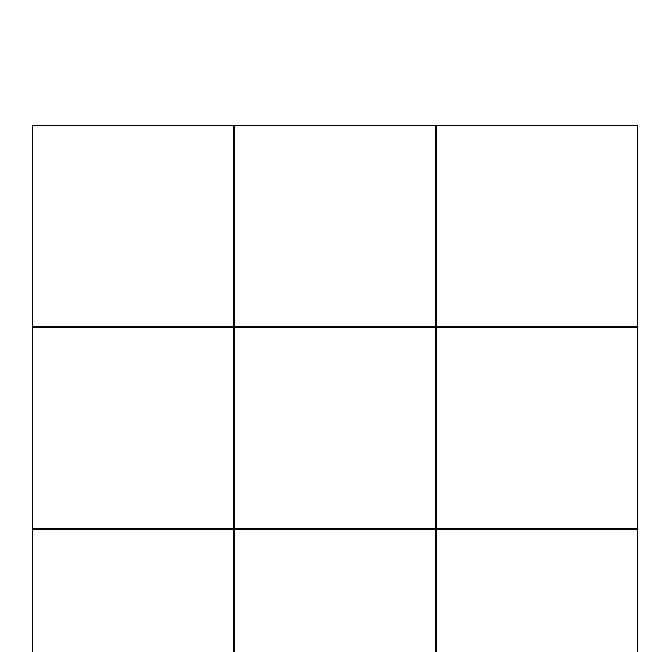
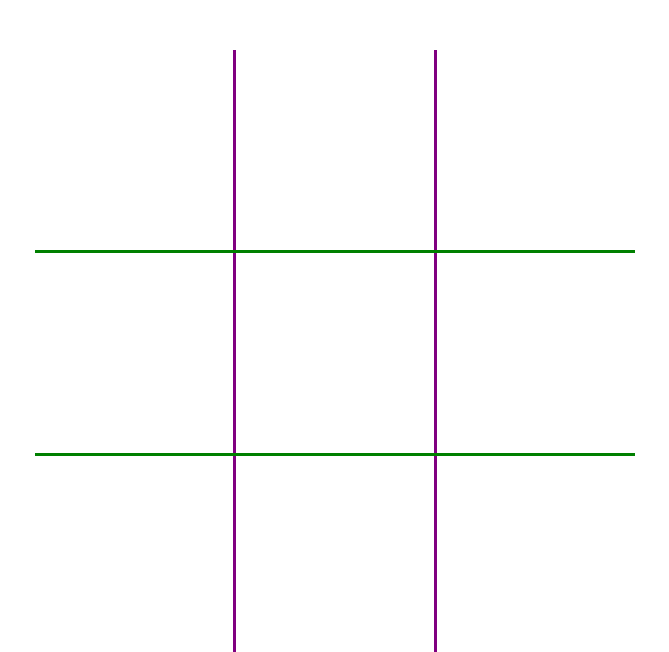
Before and after one commit to xu-ashley/tic-tac-toe, a plain HTML site: page index.html in a window 1280 px wide. Shown: the part 148-800 px from the top of the page, without its empty margins (305-974 px from the left). Drawn offline with nearby package versions, Linux system fonts and the light colour scheme.

Commit message:
format gameboard lines (margin:auto) add .row-1 in HTML/CSS

```diff
--- a/css/styles.css
+++ b/css/styles.css
@@ -9,25 +9,32 @@ h1 {
 }
 
 .game-board {
-  margin: 10% 0;
   font-size: 10em;
+  width: 600px;
+  margin: auto;
 }
 
-.row {
+/* .row-1, .row-2, .row-0 */
+.row{
   align-items: center;
   display: flex;
   justify-content: center;
   width: 100%;
-  margin: 0 auto;
+}
+
+/* col-0, col-1, col-2 */
+.row-1{
+  border: solid green;
+  border-width: 3px 0;
 }
 
 .cell {
-  border: 1px solid black;
+  /* border: 1px solid black; */
   height: 200px;
   width: 200px;
 }
 
-/* #0-0, #0-1, #0-2 {
-  border: 0px 2px solid black;
-
-} */
+.col-1 {
+  border: solid purple;
+  border-width: 0 3px;
+}
--- a/index.html
+++ b/index.html
@@ -11,19 +11,19 @@
   <h1 class="title">Start Game</h1>
   <div class="game-board">
     <div class="row">
-      <div class="cell" id="0-0"></div>
-      <div class="cell" id="0-1"></div>
-      <div class="cell" id="0-2"></div>
+      <div class="cell col-0" id="0-0"></div>
+      <div class="cell col-1" id="0-1"></div>
+      <div class="cell col-2" id="0-2"></div>
+    </div>
+    <div class="row row-1">
+      <div class="cell col-0" id="1-0"></div>
+      <div class="cell col-1" id="1-1"></div>
+      <div class="cell col-2" id="1-2"></div>
     </div>
     <div class="row">
-      <div class="cell" id="1-0"></div>
-      <div class="cell" id="1-1"></div>
-      <div class="cell" id="1-2"></div>
-    </div>
-    <div class="row">
-      <div class="cell" id="2-0"></div>
-      <div class="cell" id="2-1"></div>
-      <div class="cell" id="2-2"></div>
+      <div class="cell col-0" id="2-0"></div>
+      <div class="cell col-1" id="2-1"></div>
+      <div class="cell col-2" id="2-2"></div>
     </div>
   </div>
 
```
